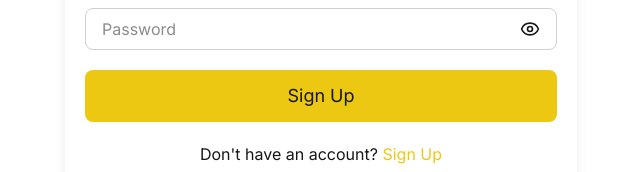
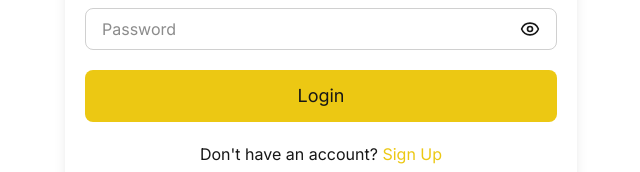
Before and after one commit to amine-mefteh05/optihive, a Next.js app in the folder frontend/: page /login in a window 1280 px wide. Shown: the part 465-637 px from the top of the page, without its empty margins (319-959 px from the left). Built offline with nearby package versions, Linux system fonts and the light colour scheme.

Commit message:
fixing name conflict in submit button

```diff
--- a/frontend/src/features/auth/login/login.tsx
+++ b/frontend/src/features/auth/login/login.tsx
@@ -19,7 +19,7 @@ function Login() {
           required
           minLength={8}
         />
-        <SubmitButton />
+        <SubmitButton text="Login" />
       </form>
       <p className="text-center">
         Don't have an account?{" "}
--- a/frontend/src/features/auth/signup/signup.tsx
+++ b/frontend/src/features/auth/signup/signup.tsx
@@ -41,7 +41,7 @@ function Signup() {
           8 characters and must contain at least one uppercase letter, one
           lowercase letter and one number
         </Accordion>
-        <SubmitButton />
+        <SubmitButton text="Sign Up" />
       </form>
       <p className="text-center">
         Already have an account?{" "}
--- a/frontend/src/features/auth/submit-button.tsx
+++ b/frontend/src/features/auth/submit-button.tsx
@@ -1,7 +1,11 @@
 "use client";
 import { useFormStatus } from "react-dom";
 import Button from "@/components/ui/button/button";
-function SubmitButton() {
+
+type submitButtonProps = {
+  text: string;
+};
+function SubmitButton({ text }: Readonly<submitButtonProps>) {
   const { pending } = useFormStatus();
   return (
     <Button
@@ -11,7 +15,7 @@ function SubmitButton() {
       variant="primary"
       disabled={pending}
     >
-      {pending ? "Submitting..." : "Sign Up"}
+      {pending ? "Submitting..." : text}
     </Button>
   );
 }
```
